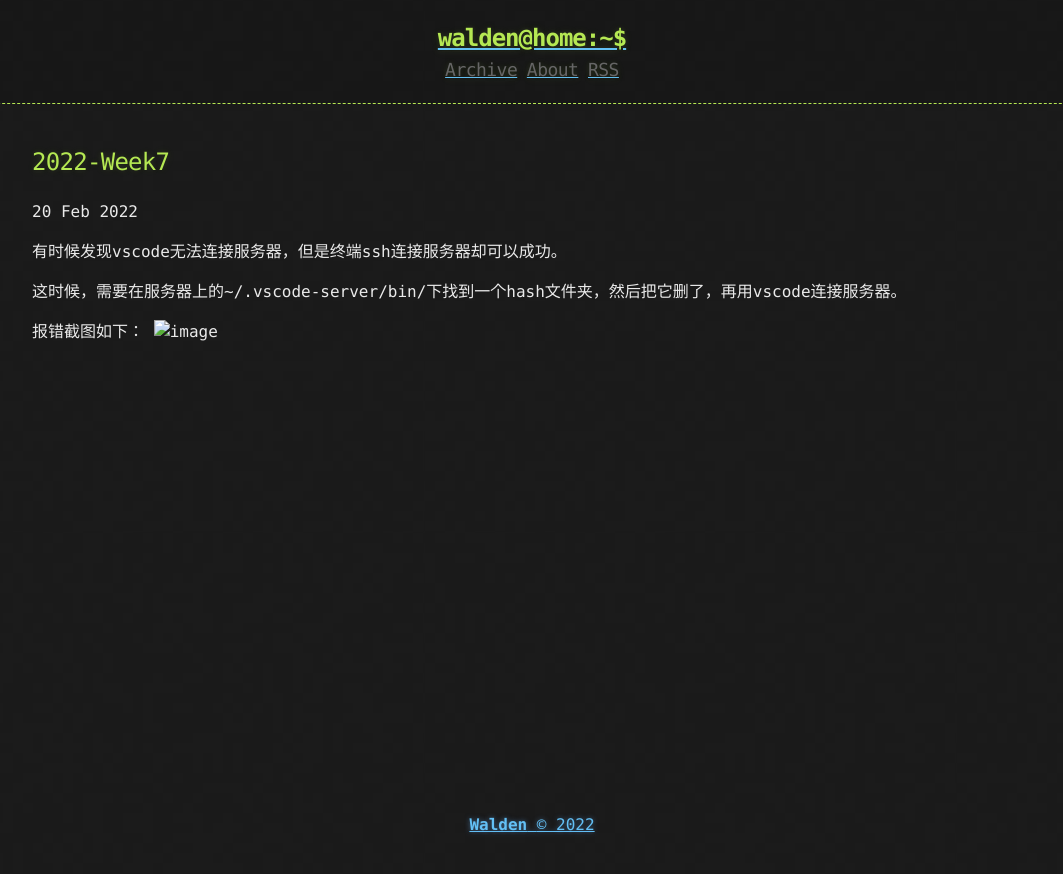
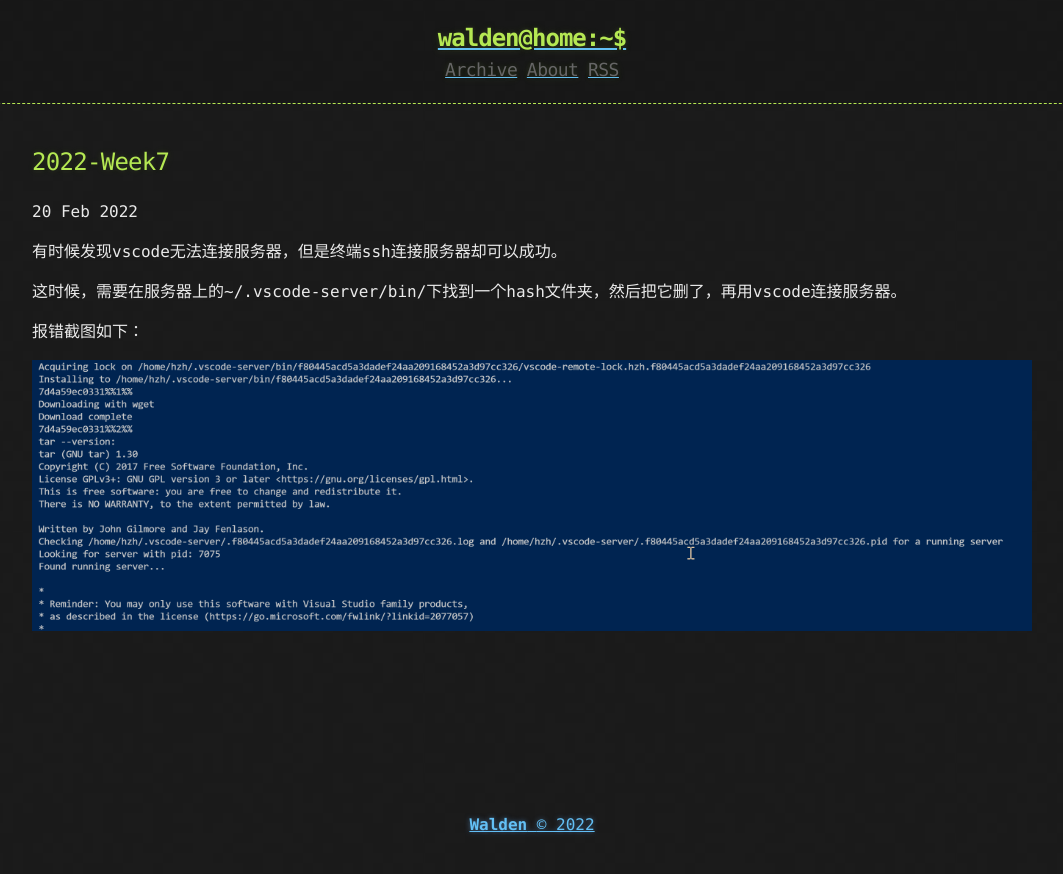
Before and after one commit to WaldenRUC/WaldenRUC.github.io, a Jekyll site: the page built from _posts/2022-02-20-2022-Week7.md, in a window 1280 px wide. Shown: the top 874 px of the page, without its empty margins (108-1171 px from the left). Built offline with Jekyll 4.4.1, drawn with Linux system fonts in a browser that asks for light colours.

Commit message:
Update 2022-02-20-2022-Week7.md

```diff
--- a/_posts/2022-02-20-2022-Week7.md
+++ b/_posts/2022-02-20-2022-Week7.md
@@ -7,4 +7,5 @@ published: true
 这时候，需要在服务器上的~/.vscode-server/bin/下找到一个hash文件夹，然后把它删了，再用vscode连接服务器。
 
 报错截图如下：
-![image]({{site.url}}/figures/2022-Week7/Figure-1.jpg)
+
+![image]({{site.url}}/figures/2022-Week7/Figure-1.png)
```
